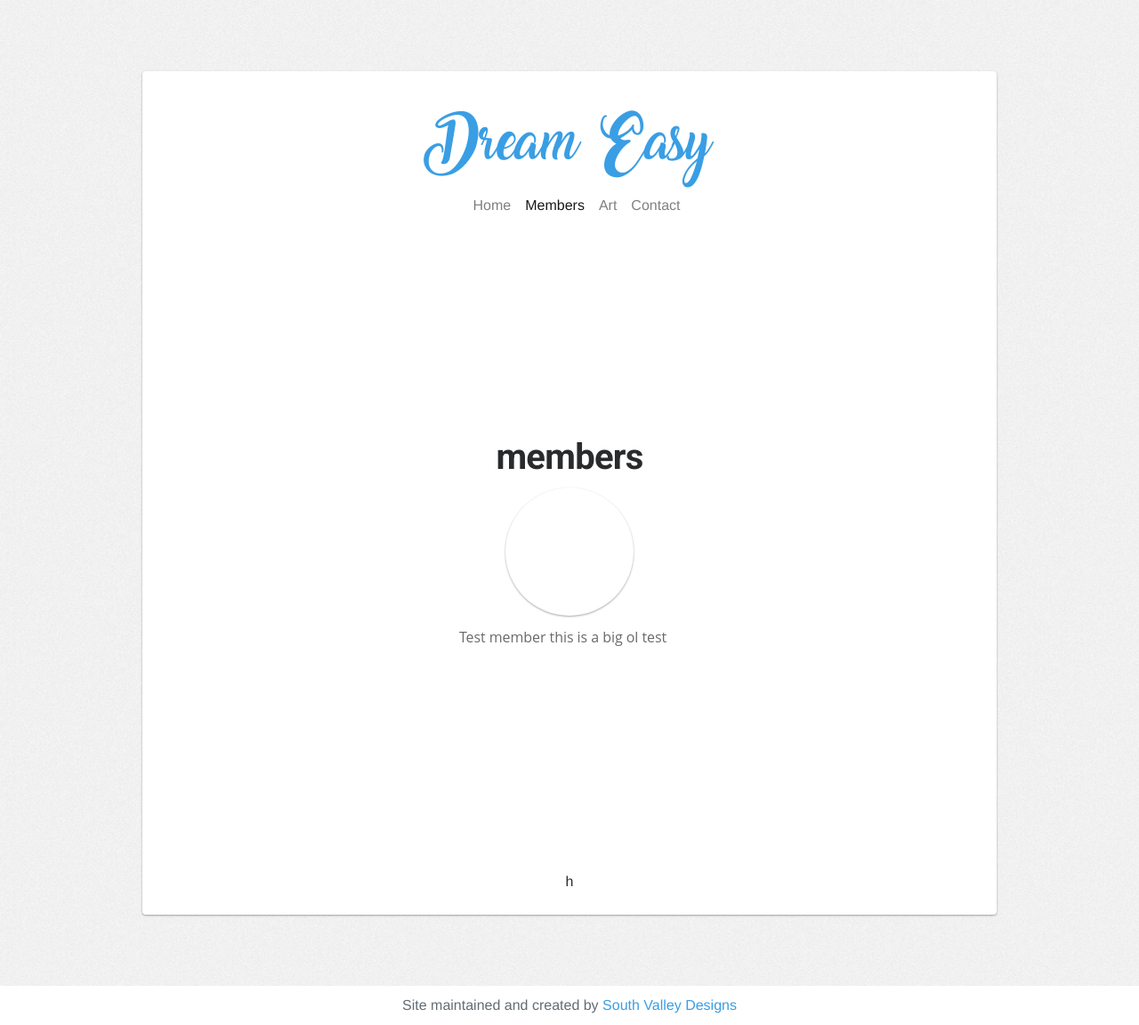
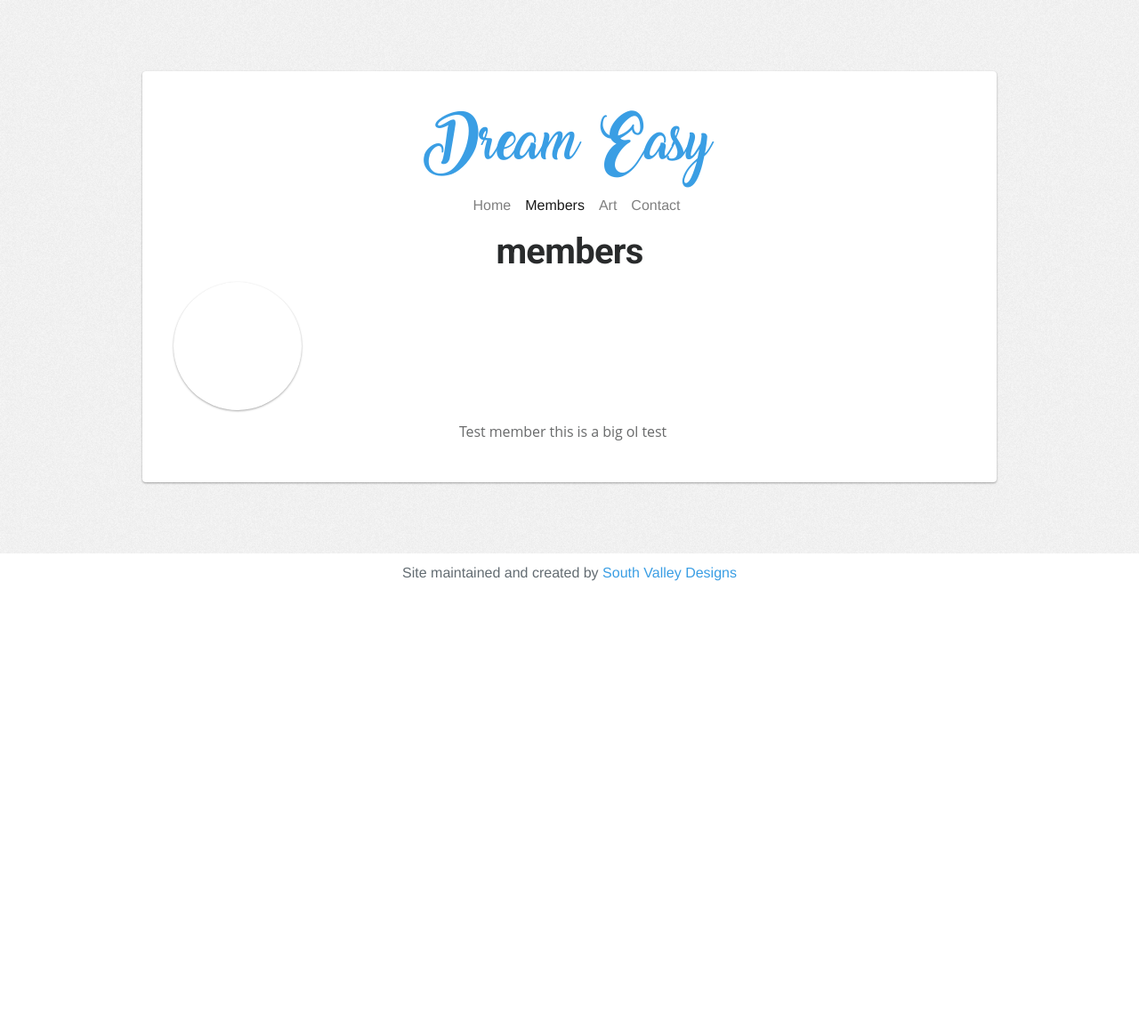
Before and after one commit to SouthValleyDesigns/DreamEasy, a Django app: page /members/ in a window 1280 px wide. Shown: the whole page at 89% size. After the commit the page ends 653 px from the top, so only its background shows below. Run offline with Django 3.2, Linux system fonts and the light colour scheme; data comes from the database, SQL or seed files in the repository; some libraries are stand-ins or nearby versions.

Commit message:
Fix typo

```diff
--- a/DreamEasyApp/templates/members.html
+++ b/DreamEasyApp/templates/members.html
@@ -5,7 +5,7 @@ active
 {% endblock %}
 
 {% block content %}
-<div class='section'>
+<!-- <div class='section'> -->
     <h1> members </h1>
     {% for member in member_list %}
         <h4 class='profile-pic'></h4>
@@ -14,7 +14,7 @@ active
             {{member.description}}
         </p>
     {% endfor %}
-</div>h
+<!-- </div> -->
 
 
 {% endblock %}
```
